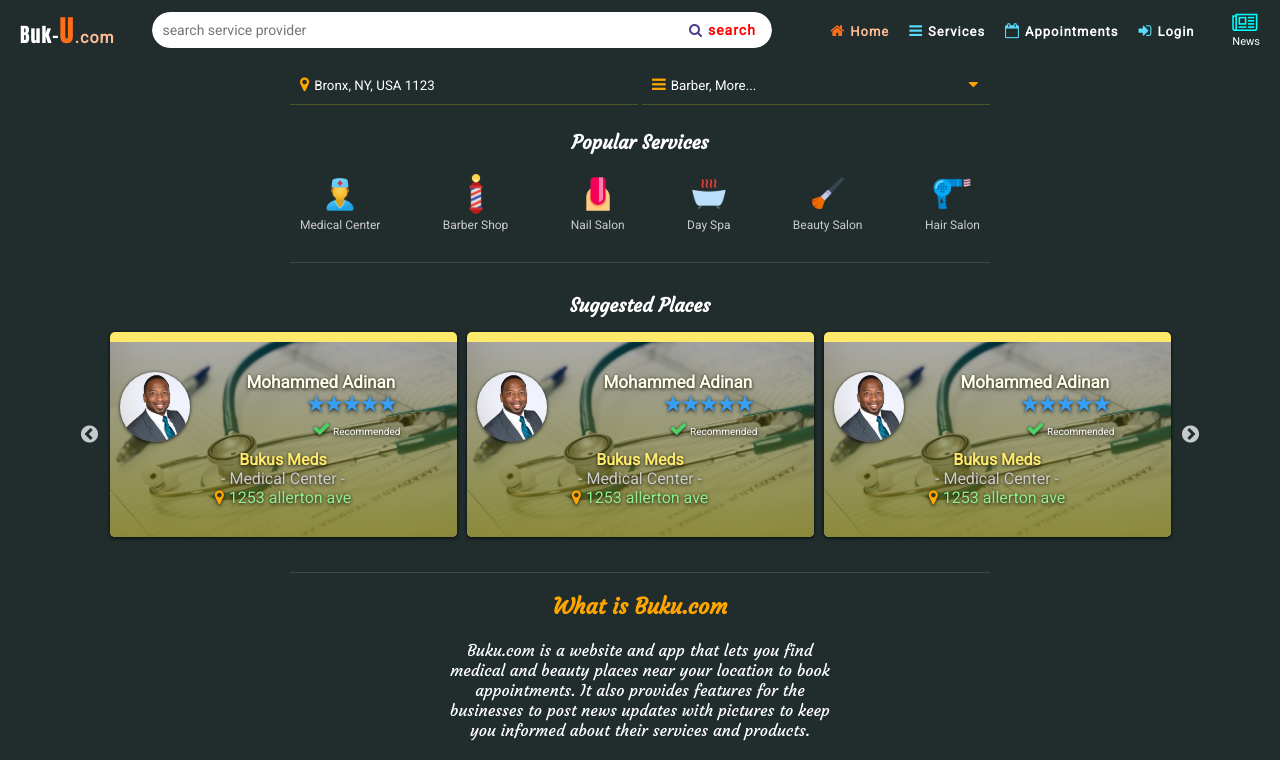
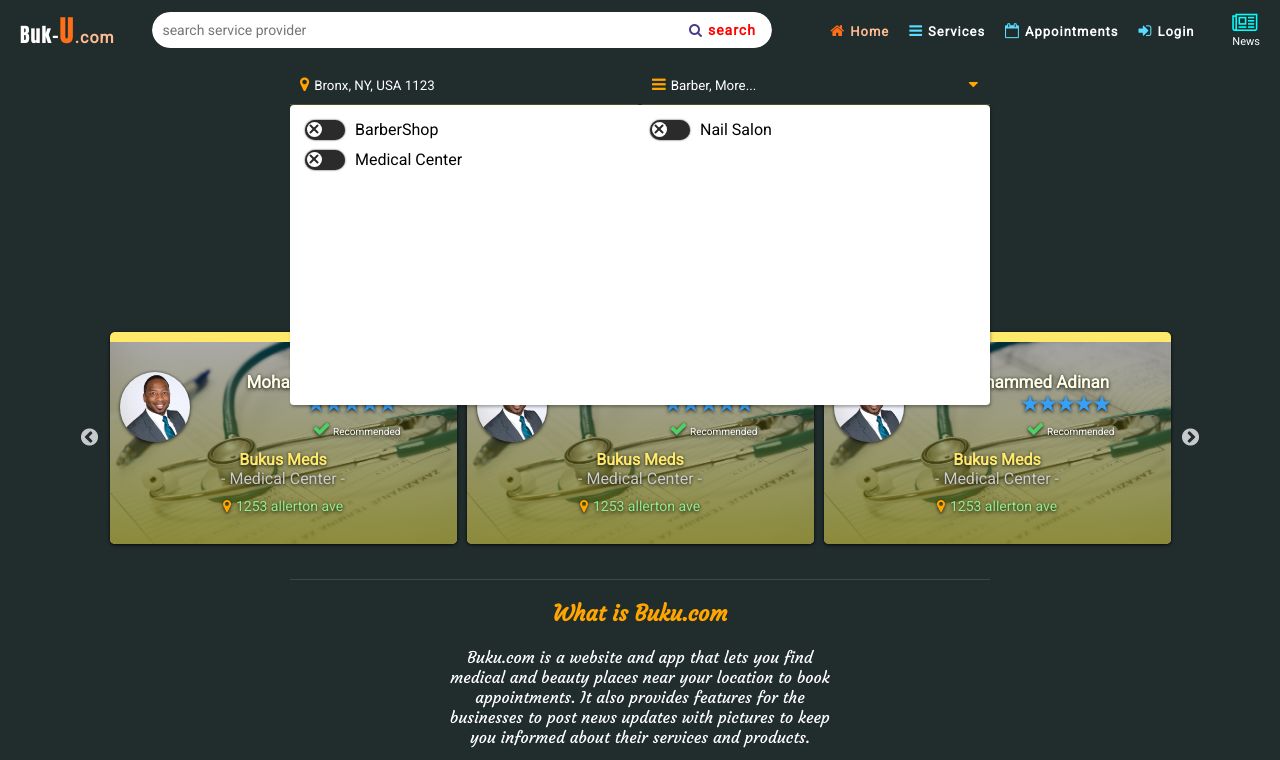
Before and after one commit to AdinanAries/BukuUI, a React (Create React App) app: page / in a window 1280 px wide. Shown: the top 760 px of the page. Built offline with nearby package versions, Linux system fonts and the light colour scheme.

Commit message:
added search filter by service type ui

```diff
--- a/src/components/heroSection.js
+++ b/src/components/heroSection.js
@@ -81,7 +81,7 @@ function Hero(){
                                 </div>
                                 <p className="homepage-each-favorite-service-bizname ">Bukus Meds</p>
                                 <p className="homepage-each-favorite-service-servicetype">- Medical Center -</p>
-                                <p style={{textAlign: "center", color: "lightgreen"}}>
+                                <p style={{textAlign: "center", color: "lightgreen", fontSize: 14, marginTop: 10}}>
                                     <i style={{marginRight: 5, color: "orange"}} className="fa fa-map-marker"></i>
                                     1253 allerton ave</p>
                             </div>
@@ -107,7 +107,7 @@ function Hero(){
                                 </div>
                                 <p className="homepage-each-favorite-service-bizname ">Bukus Meds</p>
                                 <p className="homepage-each-favorite-service-servicetype">- Medical Center -</p>
-                                <p style={{textAlign: "center", color: "lightgreen"}}>
+                                <p style={{textAlign: "center", color: "lightgreen", fontSize: 14, marginTop: 10}}>
                                     <i style={{marginRight: 5, color: "orange"}} className="fa fa-map-marker"></i>
                                     1253 allerton ave</p>
                             </div>
@@ -133,7 +133,7 @@ function Hero(){
                                 </div>
                                 <p className="homepage-each-favorite-service-bizname ">Bukus Meds</p>
                                 <p className="homepage-each-favorite-service-servicetype">- Medical Center -</p>
-                                <p style={{textAlign: "center", color: "lightgreen"}}>
+                                <p style={{textAlign: "center", color: "lightgreen", fontSize: 14, marginTop: 10}}>
                                     <i style={{marginRight: 5, color: "orange"}} className="fa fa-map-marker"></i>
                                     1253 allerton ave</p>
                             </div>
@@ -159,7 +159,7 @@ function Hero(){
                                 </div>
                                 <p className="homepage-each-favorite-service-bizname ">Bukus Meds</p>
                                 <p className="homepage-each-favorite-service-servicetype">- Medical Center -</p>
-                                <p style={{textAlign: "center", color: "lightgreen"}}>
+                                <p style={{textAlign: "center", color: "lightgreen", fontSize: 14, marginTop: 10}}>
                                     <i style={{marginRight: 5, color: "orange"}} className="fa fa-map-marker"></i>
                                     1253 allerton ave</p>
                             </div>
--- a/src/components/searchFilters.js
+++ b/src/components/searchFilters.js
@@ -1,7 +1,7 @@
 function SearchFilters(){
     return (
         <section>
-            <div style={{display: "flex", flexDirection: "row !important", justifyContent: "space-between", maxWidth: 700, margin: "auto", marginBottom: 15}}>
+            <div style={{display: "flex", flexDirection: "row !important", justifyContent: "space-between", maxWidth: 700, margin: "auto", marginBottom: 15, position: "relative"}}>
                 <div style={{borderBottom: "1px solid rgba(255,255,0,0.2)", padding: 10, width: "calc(50% - 2px)"}}>
                     <i style={{marginRight: 5, color: "orange"}} className="fa fa-map-marker"></i>
                     <input type="text"  style={{color: "white", background: "none", border: "none", width: "calc(100% - 15px)"}} value="Bronx, NY, USA 1123" />
@@ -11,6 +11,39 @@ function SearchFilters(){
                     <input readonly="true" type="text"  style={{cursor: "pointer", color: "white", background: "none", border: "none", width: "calc(100% - 35px)"}} value="Barber, More..." />
                     <i style={{color: "orange", marginLeft: 5}} className="fa fa-caret-down"></i>
                 </div>
+                <div className="search-filters-include-services">
+                    <div className="search-filters-include-services-each-section">
+                        <div style={{padding: 5, display: "flex", flexDirection: "row !important"}}>
+                            <div className="search-filter-by-service-each-service-toggle" style={{marginRight: 10}}>
+                                <input type="checkbox" id="filter-barber-checkbox"/>
+                                <div>
+                                    <label for="filter-barber-checkbox"></label>
+                                </div>
+                            </div>
+                            <label for="filter-barber-checkbox">BarberShop</label>
+                        </div>
+                        <div style={{padding: 5, display: "flex", flexDirection: "row !important"}}>
+                            <div className="search-filter-by-service-each-service-toggle" style={{marginRight: 10}}>
+                                <input type="checkbox" id="filter-meds-checkbox"/>
+                                <div>
+                                    <label for="filter-meds-checkbox"></label>
+                                </div>
+                            </div>
+                            <label for="filter-meds-checkbox">Medical Center</label>
+                        </div>
+                    </div>
+                    <div className="search-filters-include-services-each-section">
+                    <div style={{padding: 5, display: "flex", flexDirection: "row !important"}}>
+                            <div className="search-filter-by-service-each-service-toggle" style={{marginRight: 10}}>
+                                <input type="checkbox" id="filter-nails-checkbox"/>
+                                <div>
+                                    <label for="filter-nails-checkbox"></label>
+                                </div>
+                            </div>
+                            <label for="filter-nails-checkbox">Nail Salon</label>
+                        </div>
+                    </div>
+                </div>
             </div>
         </section>
     );
--- a/src/index.css
+++ b/src/index.css
@@ -370,6 +370,23 @@ footer {
 .footer-content-section {
   width: 33.3%;
 }
+.search-filters-include-services{
+  position: absolute;
+  top: 100%;
+  left: 0;
+  z-index: 100;
+  width: 100%;
+  min-height: 300px;
+  background-color: white;
+  box-shadow: 1px 2px 3px rgba(0, 0, 0, 0.3);
+  border-radius: 4px;
+  display: flex;
+  justify-content: space-between;
+  padding: 10px;
+}
+.search-filters-include-services-each-section{
+  width: calc(50% - 5px);
+}
 
 .search-results-page-content-container {
   display: flex;
@@ -379,6 +396,9 @@ footer {
 }
 
 @media only screen and (max-width: 700px) {
+  body{
+    /*background-color: #212c2c;*/
+  }
   .header-main-nav {
     display: none;
   }
@@ -447,12 +467,19 @@ footer {
   }
   .each-homepage-news-item-each-inner-section-img {
     border-radius: 0;
+    min-height: 200px;
     margin: 0;
   }
   .each-homepage-news-item-each-inner-section-info {
     border: none;
     border-bottom: 10px solid orange;
     min-height: 370px;
+  }
+  .search-filters-include-services{
+    display: block;
+  }
+  .search-filters-include-services-each-section{
+    width: 100%;
   }
   .footer-items-container {
     display: block;
--- a/src/index.js
+++ b/src/index.js
@@ -1,6 +1,7 @@
 import React from 'react';
 import ReactDOM from 'react-dom';
 import './index.css';
+import './toggleCss.css';
 import App from './App';
 import reportWebVitals from './reportWebVitals';
 
--- /dev/null
+++ b/src/toggleCss.css
@@ -0,0 +1,106 @@
+/* for the lazy */
+@import url(https://fonts.googleapis.com/css?family=Sanchez);
+
+*,
+*::before,
+*::after {
+  transition: 400ms all ease-in-out 50ms;
+  box-sizing: border-box;
+  backface-visibility: hidden;
+}
+
+
+
+/*html,body{ text-align: center; font-family: 'Sanchez', serif;}*/
+
+.search-filter-by-service-each-service-toggle input[type="checkbox"] {
+  display: none;
+}
+
+.search-filter-by-service-each-service-toggle a{
+    color: rgba(43,43,43,1); text-decoration: none; padding: 10px; border-bottom: 2px solid rgba(43,43,43,1); }
+
+.search-filter-by-service-each-service-toggle a:hover{ background: rgba(43,43,43,1); color: rgba(255,255,255,1); }
+
+
+/*Button is :CHECKED*/
+
+.search-filter-by-service-each-service-toggle input[type="checkbox"]:checked ~ div {
+  background: rgba(73,168,68,1);
+  box-shadow: 0 0 2px rgba(73,168,68,1);
+}
+
+.search-filter-by-service-each-service-toggle input[type="checkbox"]:checked ~ div label {
+  left: 22px;
+  transform: rotate(360deg);
+}
+
+
+/*shared*/
+
+.search-filter-by-service-each-service-toggle div,
+.search-filter-by-service-each-service-toggle label {
+  border-radius: 50px;
+}
+
+
+/*'un':checked state*/
+
+.search-filter-by-service-each-service-toggle div {
+  height: 20px;
+  width: 40px;
+  background: rgba(43, 43, 43, 1);
+  position: relative;
+  box-shadow: 0 0 2px rgba(43,43,43,1);
+}
+
+.search-filter-by-service-each-service-toggle label {
+  height: 15px;
+  width: 15px;
+  background: rgba(255, 255, 255, 1);
+  position: absolute;
+  top: 2px;
+  left: 2px;
+  cursor: pointer;
+}
+
+.search-filter-by-service-each-service-toggle label::before {
+  content: '';
+  height: 12px;
+  width: 2px;
+  position: absolute;
+  top: 1px;
+  left: calc(50% - 1.5px);
+  transform: rotate(45deg);
+}
+
+.search-filter-by-service-each-service-toggle label::after {
+  content: '';
+  height: 2px;
+  width: 12px;
+  position: absolute;
+  top: calc(50% - 1.5px);
+  left: 1px;
+  transform: rotate(45deg);
+}
+
+.search-filter-by-service-each-service-toggle label::before,
+.search-filter-by-service-each-service-toggle label::after{
+  background: rgba(43,43,43,1);
+  border-radius: 5px;
+}
+
+/* pesduo class on toggle */
+
+.search-filter-by-service-each-service-toggle input[type="checkbox"]:checked ~ div label::before{
+  height: 12px;
+  top: 3px;
+  left: calc(60% - 0.5px);
+  background: rgba(73,168,68,1);
+}
+.search-filter-by-service-each-service-toggle input[type="checkbox"]:checked ~ div label::after{
+  width: 7px;
+  top: 10px;
+  left: calc(22.5% - 2.5px);
+  background: rgba(73,168,68,1);
+}
```
